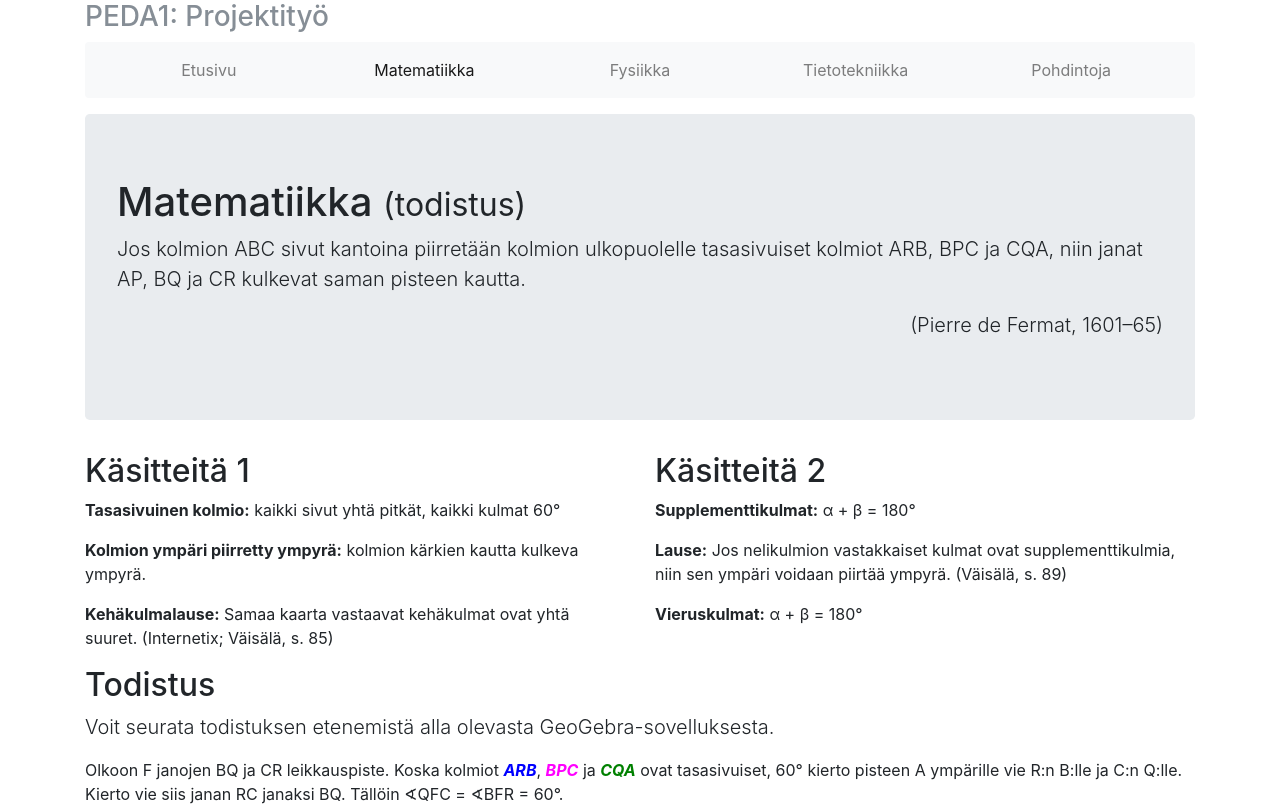
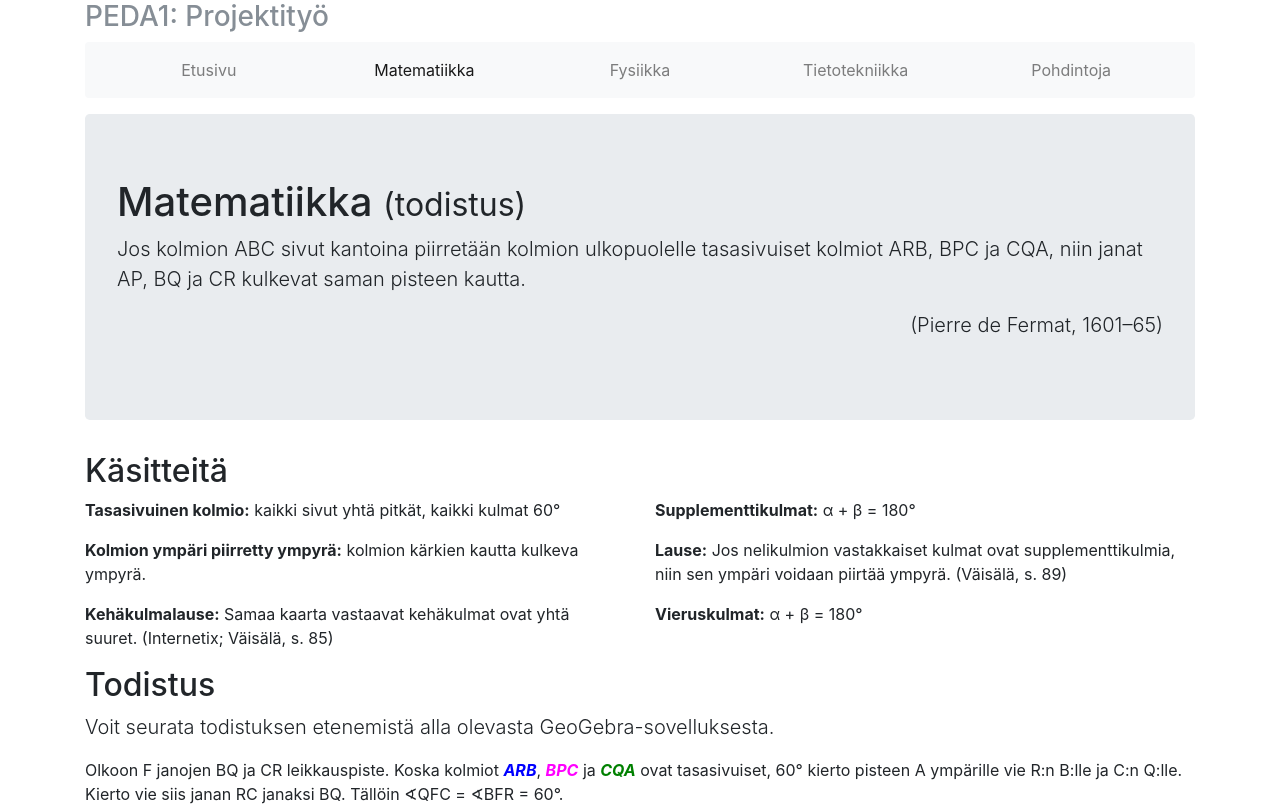
Before and after one commit to areee/peda1, a plain HTML site: page matematiikka.html in a window 1280 px wide. Shown: the top 809 px of the page. Drawn offline with nearby package versions, Linux system fonts and the light colour scheme.

Commit message:
käsitteitä-otsikot sulautettu yhdeksi otsikoksi

```diff
--- a/matematiikka.html
+++ b/matematiikka.html
@@ -54,16 +54,17 @@
 
         <!-- Sisältö -->
         <div class="row">
+		  <div class="col-lg-12">
+		    <h2>Käsitteitä</h2>
+		  </div>
 		  <!-- Käsitteenmäärittelyt 1 -->
 		  <div class="col-lg-6">
-		    <h2>Käsitteitä 1</h2>
           <p><strong>Tasasivuinen kolmio:</strong> kaikki sivut yhtä pitkät, kaikki kulmat 60°</p>
           <p><strong>Kolmion ympäri piirretty ympyrä:</strong> kolmion kärkien kautta kulkeva ympyrä.</p>
           <p><strong>Kehäkulmalause:</strong> Samaa kaarta vastaavat kehäkulmat ovat yhtä suuret. (Internetix; Väisälä, s. 85)</p>
 		  </div>
 		  <!-- Käsitteenmäärittelyt 2 -->
 		  <div class="col-lg-6">
-		    <h2>Käsitteitä 2</h2>
           <p><strong>Supplementtikulmat:</strong> α + β = 180°</p>
           <p><strong>Lause:</strong> Jos nelikulmion vastakkaiset kulmat ovat supplementtikulmia, niin sen ympäri voidaan piirtää ympyrä. (Väisälä, s. 89)</p>
           <p><strong>Vieruskulmat:</strong> α + β = 180°</p>
```
